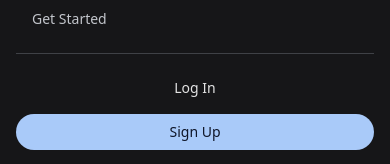
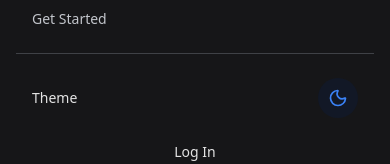
Before and after one commit to pruthviraj-b/SCN.AI, a Next.js app: page / in a window 390 px wide. Both pictures are taken after a click on the button 354 px from the left and 32 px from the top of the page. Shown: the part 340-504 px from the top of the page. Built offline with nearby package versions, Linux system fonts and the light colour scheme; no server answers.

Commit message:
Fix missing theme toggle on mobile menu

```diff
--- a/src/components/Navigation.tsx
+++ b/src/components/Navigation.tsx
@@ -131,6 +131,10 @@ export default function Navigation() {
                                 </Link>
                             ))}
                             <div className="flex flex-col gap-2 pt-4 border-t border-border">
+                                <div className="px-4 py-2 flex items-center justify-between">
+                                    <span className="text-sm font-medium text-foreground">Theme</span>
+                                    <ThemeToggle />
+                                </div>
                                 {!isLoggedIn ? (
                                     <>
                                         <Link
```
